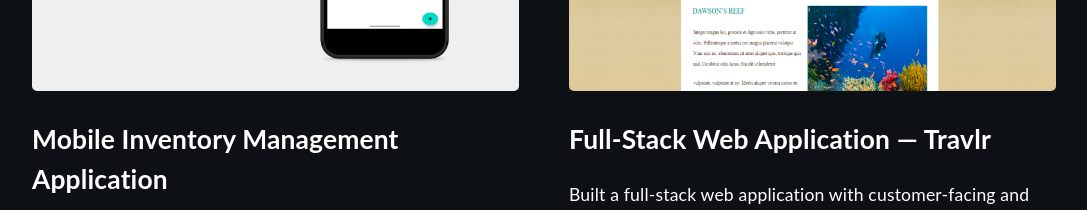
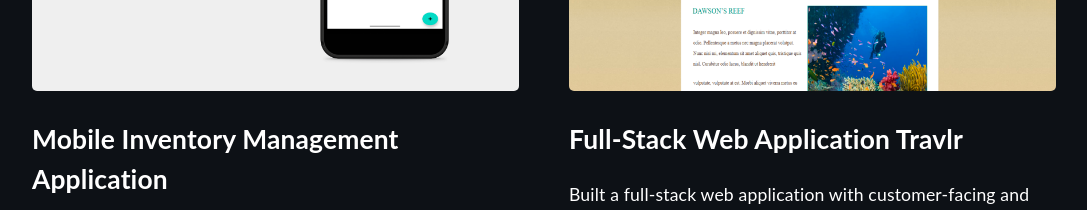
Before and after one commit to aerubi/Portfolio, a React (Create React App) app: page / in a window 1280 px wide. Shown: the part 2720-2930 px from the top of the page, without its empty margins (96-1183 px from the left). Built offline with nearby package versions, Linux system fonts and the light colour scheme.

Commit message:
Edited Project Names

```diff
--- a/src/components/Project.tsx
+++ b/src/components/Project.tsx
@@ -18,7 +18,7 @@ function Project() {
             </div>
             <div className="project">
                 <a href="https://github.com/aerubi/cs465-fullstack" target="_blank" rel="noreferrer"><img src={mock09} className="zoom" alt="thumbnail" width="100%"/></a>
-                <a href="https://github.com/aerubi/cs465-fullstack" target="_blank" rel="noreferrer"><h2>Full-Stack Web Application — Travlr</h2></a>
+                <a href="https://github.com/aerubi/cs465-fullstack" target="_blank" rel="noreferrer"><h2>Full-Stack Web Application Travlr</h2></a>
                 <p>Built a full-stack web application with customer-facing and administrative functionality, including a single-page administrative interface backed by REST APIs and MongoDB.</p>
             </div>
             <div className="project">
```
